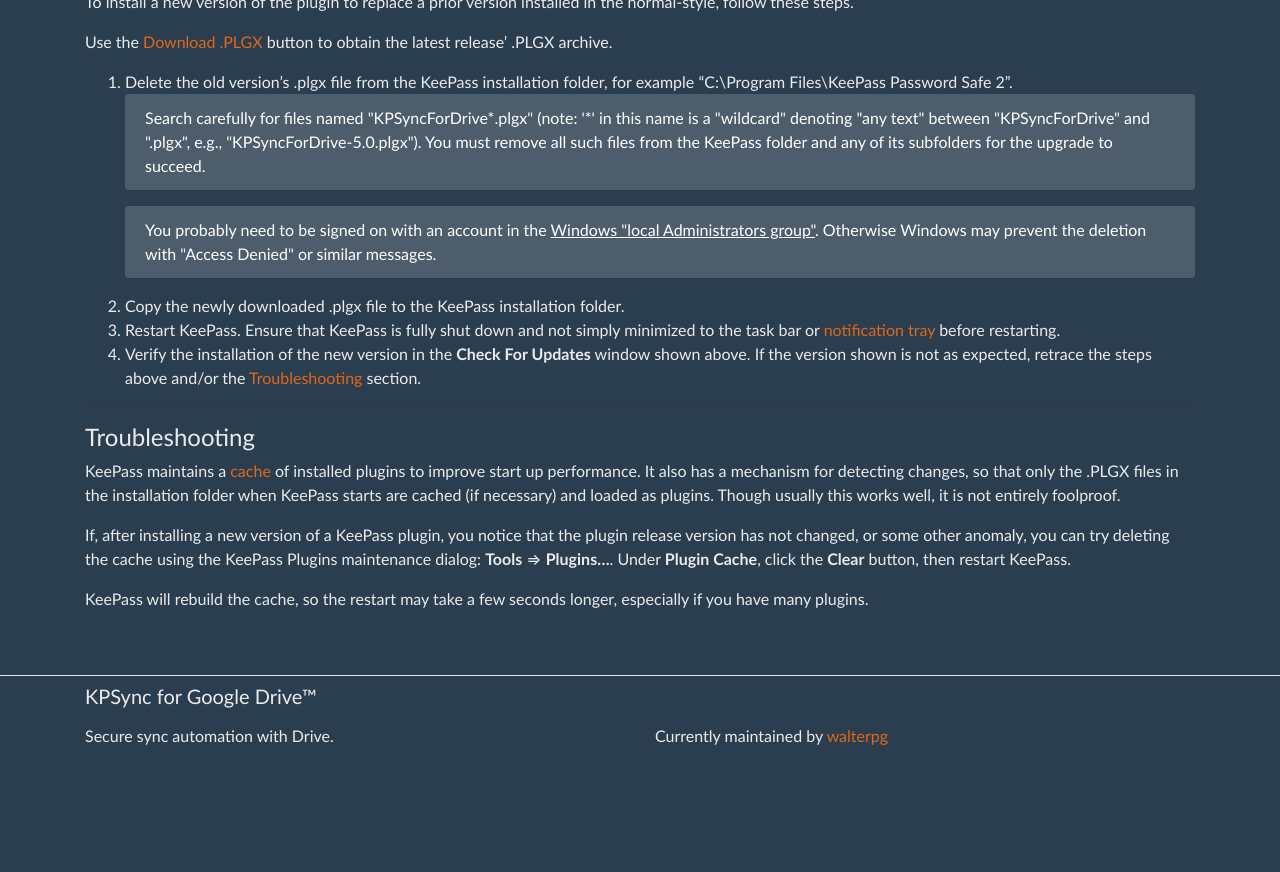
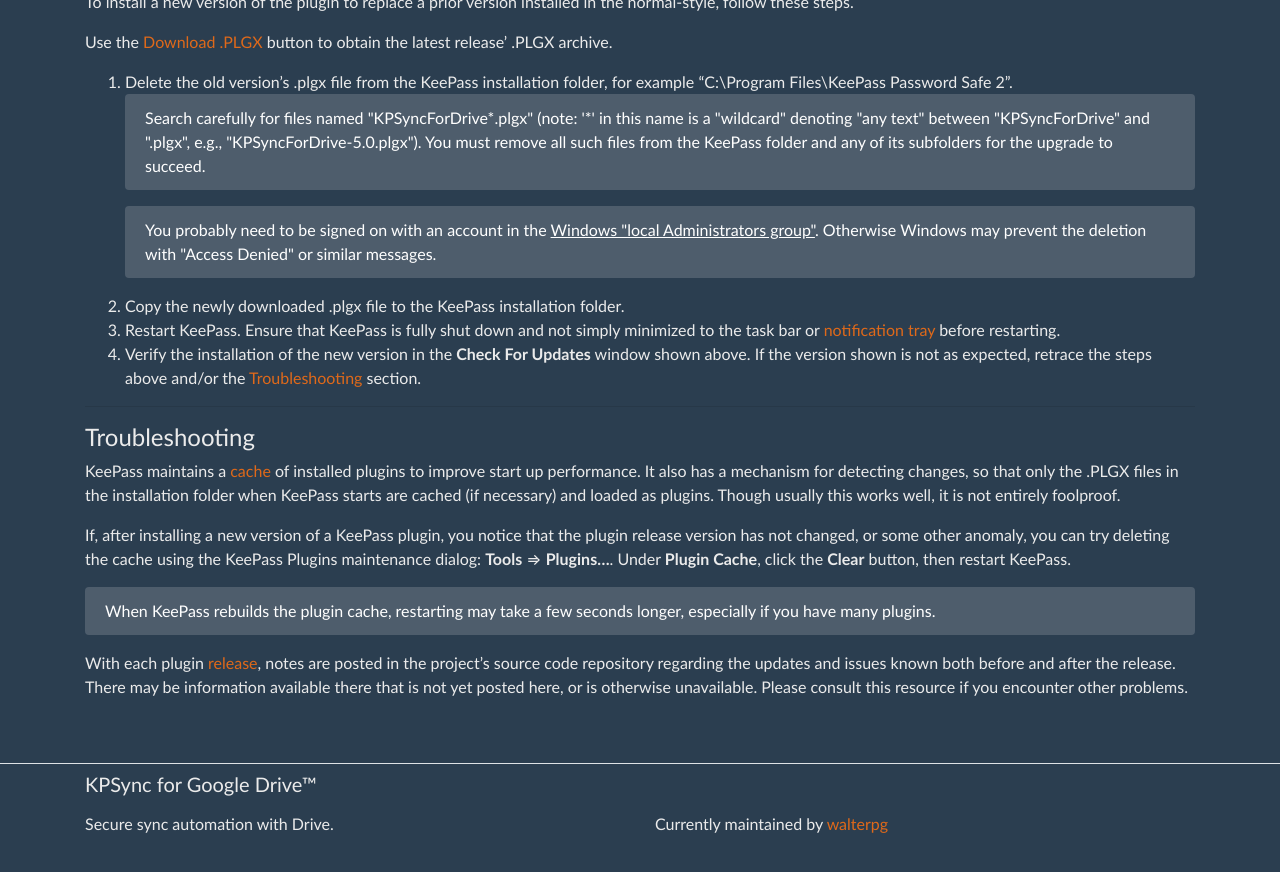
Before and after one commit to walterpg/google-drive-sync, a Jekyll site: the page built from docs/install/normal.md, in a window 1280 px wide and 900 px high, scrolled down 1544 px. Shown: the top 872 px of the window. Built offline with Jekyll 4.4.1, drawn with Linux system fonts in a browser that asks for light colours; before the commit the page ends 2356 px from its top, so only the background shows below that.

Commit message:
Add another blurb about release notes.

```diff
--- a/docs/install/normal.md
+++ b/docs/install/normal.md
@@ -75,4 +75,8 @@ KeePass maintains a [cache](https://keepass.info/help/v2/plugins.html#cache) of
 
 If, after installing a new version of a KeePass plugin, you notice that the plugin release version has not changed, or some other anomaly, you can try deleting the cache using the KeePass Plugins maintenance dialog: **Tools** ⇒ **Plugins...**.  Under **Plugin Cache**, click the **Clear** button, then restart KeePass.
 
-KeePass will rebuild the cache, so the restart may take a few seconds longer, especially if you have many plugins.
+<div class="alert alert-secondary" role="alert">
+When KeePass rebuilds the plugin cache, restarting may take a few seconds longer, especially if you have many plugins.
+</div>
+
+With each plugin [release](https://github.com/walterpg/google-drive-sync/releases), notes are posted in the project's source code repository regarding the updates and issues known both before and after the release.  There may be information available there that is not yet posted here, or is otherwise unavailable.  Please consult this resource if you encounter other problems.
```
